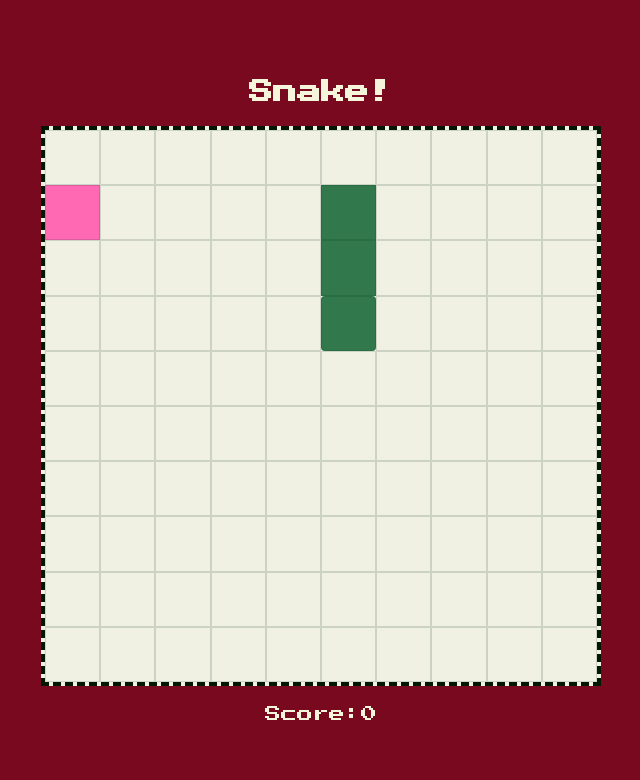
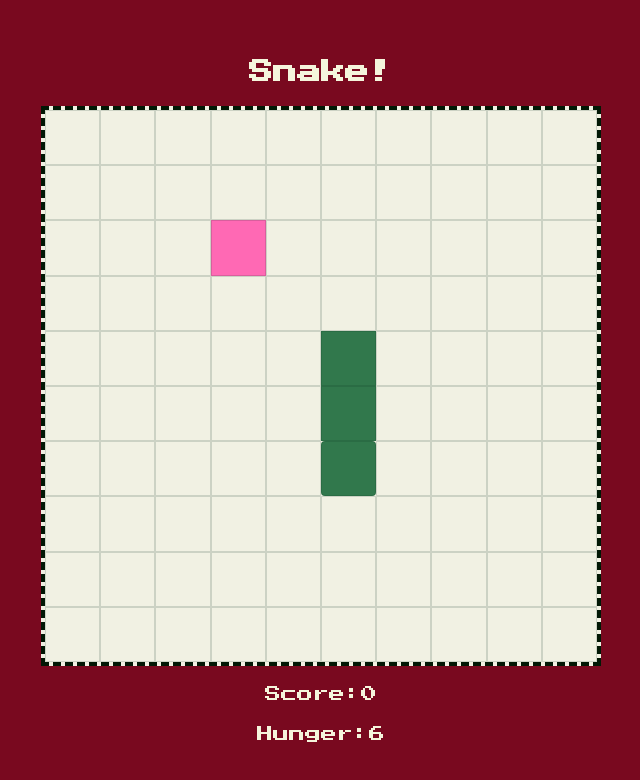
Before and after one commit to pswu11/snake-game, a website built with Vite: page index.html in a window 1280 px wide. Both pictures are taken after a click on the button "Start game". Shown: the whole page, without its empty margins (319-959 px from the left). Built offline with nearby package versions, Linux system fonts and the light colour scheme.

Commit message:
add hunger countdown

```diff
--- a/src/main.ts
+++ b/src/main.ts
@@ -1,4 +1,5 @@
 import "./style.css"
+import {createScoreBoard, updateScore, createHungerMeter, hungerCounter} from "./metrics"
 import {
   coordToId,
   directionalChange,
@@ -13,16 +14,14 @@
 export type Id = `${number}-${number}`
 export type Direction = "left" | "right" | "up" | "down"
 
-const app = document.getElementById("app") as HTMLElement
-let rows = 10
-let columns = 10
-let currentScore = 0
-let [snake, currentDirection] = spawnSnakeRandomly(3, columns, rows)
-let board: HTMLElement = app
-let apple: Coord = spawnAppleRandomly(columns, rows, snake)
-let isGameActive: boolean = false
-console.log(snake)
-console.log(apple)
+export const app = document.getElementById("app") as HTMLElement
+export let rows = 10
+export let columns = 10
+export let currentScore = 0
+export let [snake, currentDirection] = spawnSnakeRandomly(3, columns, rows)
+export let board: HTMLElement = app
+export let apple: Coord = spawnAppleRandomly(columns, rows, snake)
+export let isGameActive: boolean = false
 
 // Function: create start button
 function addStartScene(): HTMLElement {
@@ -61,29 +60,6 @@
   return board
 }
 
-// Function: add score board
-function createScoreBoard() {
-  const scoreBoard = document.createElement("div")
-  const text = document.createElement("div")
-  const score = document.createElement("div")
-  scoreBoard.id = "score-board"
-  text.id = "score-board-text"
-  score.id = "score-board-score"
-  text.textContent = "Score: "
-  score.textContent = currentScore.toString()
-  scoreBoard.appendChild(text)
-  scoreBoard.appendChild(score)
-  app.appendChild(scoreBoard)
-}
-
-// Function: update score
-function updateScore() {
-  const scoreElement = document.getElementById(
-    "score-board-score"
-  ) as HTMLElement
-  scoreElement.textContent = currentScore.toString()
-}
-
 // Function: draw a snake
 function drawSnake(board: HTMLElement) {
   const cubes = [...board.children]
@@ -107,13 +83,14 @@
   // remove existing apple
   const oldApple = document.querySelector(".apple-cube")
   oldApple?.classList.toggle("apple-cube")
-  // create a new apple
-  // const [xRange, yRange] = spawnAppleRandomly(columns, rows, snake)
-  const appleDiv = document.getElementById(`${apple[0]}-${apple[1]}`) as HTMLElement
-  appleDiv.classList.add("apple-cube")
+  // generate a new apple & draw it
+  const [xRange, yRange] = spawnAppleRandomly(columns, rows, snake)
+  const appleDiv = document.getElementById(`${xRange}-${yRange}`) as HTMLElement
+  appleDiv?.classList.add("apple-cube")
+  apple = [xRange, yRange]
 }
 
-function gameOver() {
+export function gameOver() {
   // remove key controls and switch to false
   document.removeEventListener("keydown", activateSnake)
   isGameActive = false
@@ -127,6 +104,7 @@
   // clear any existing board, score, and popup
   document.querySelector(".board")?.remove()
   document.getElementById("score-board")?.remove()
+  document.getElementById("hunger-meter")?.remove()
   document.getElementById("gameover-dialog")?.remove()
   // respawn the snake
   const result = spawnSnakeRandomly(3, columns, rows)
@@ -196,6 +174,7 @@
   // Comment it to turn off moving loop
   if (!isGameActive) {
     isGameActive = true
+    hungerCounter()
     movingLoop()
   }
   // Uncomment it to switch to turn on manual move
@@ -226,6 +205,7 @@
   board = createBoard()
   drawSnake(board)
   createScoreBoard()
+  createHungerMeter()
   drawApple()
   console.log("check init:", snake, apple)
   document.addEventListener("keydown", activateSnake)
--- /dev/null
+++ b/src/metrics.ts
@@ -0,0 +1,60 @@
+import { app, currentScore, gameOver } from "./main"
+
+export let currentHunger = 6
+
+// Function: add score board
+export function createScoreBoard() {
+  const scoreBoard = document.createElement("div")
+  const text = document.createElement("div")
+  const score = document.createElement("div")
+  scoreBoard.id = "score-board"
+  text.id = "score-board-text"
+  score.id = "score-board-score"
+  text.textContent = "Score: "
+  score.textContent = currentScore.toString()
+  scoreBoard.appendChild(text)
+  scoreBoard.appendChild(score)
+  app.appendChild(scoreBoard)
+}
+
+// Function: update score
+export function updateScore() {
+  const scoreElement = document.getElementById(
+    "score-board-score"
+  ) as HTMLElement
+  scoreElement.textContent = currentScore.toString()
+}
+
+// Function: create hunger meter
+export function createHungerMeter() {
+  const hungerMeter = document.createElement("div")
+  const text = document.createElement("div")
+  const score = document.createElement("div")
+  hungerMeter.id = "hunger-meter"
+  text.id = "hunger-meter-text"
+  score.id = "hunger-meter-score"
+  text.textContent = "Hunger: "
+  score.textContent = currentHunger.toString()
+  hungerMeter.appendChild(text)
+  hungerMeter.appendChild(score)
+  app.appendChild(hungerMeter)
+}
+
+
+// Function: update hunger
+export function updateHunger() {
+  const hungerElement = document.getElementById(
+    "hunger-meter-score"
+  ) as HTMLElement
+  hungerElement.textContent = currentHunger.toString()
+}
+
+export function hungerCounter() {
+  currentHunger--
+  updateHunger()
+  if (currentHunger === 0) {
+    gameOver()
+    currentHunger = 10
+  }
+  setTimeout(hungerCounter, 1000)
+}
--- a/src/style.css
+++ b/src/style.css
@@ -53,7 +53,7 @@
 
 
 /* SCORES */
-#score-board {
+#score-board, #hunger-meter {
   display: flex;
 
 }
--- a/src/utils.ts
+++ b/src/utils.ts
@@ -1,4 +1,11 @@
 import { Id, Coord, Direction } from "./main"
+
+export const directionalChange = {
+  left: [-1, 0],
+  right: [1, 0],
+  down: [0, 1],
+  up: [0, -1],
+}
 
 export function idToCoord(id: Id): Coord {
   return id.split("-").map((x) => parseInt(x)) as Coord
@@ -16,28 +23,15 @@
   return x >= columns || x < 0 || y >= rows || y < 0
 }
 
-export const directionalChange = {
-  left: [-1, 0],
-  right: [1, 0],
-  down: [0, 1],
-  up: [0, -1],
-}
-
-// export function genRandomCoordInArea(columns: number, rows: number, exception?: Coord[]): Coord {
-//   let [x, y] = [Math.floor(Math.random()* columns), Math.floor(Math.random() * rows)]
-//   if (exception && isOnSnake([x, y], exception)) {
-//     genRandomCoordInArea(columns, rows, exception)
-//   }
-//   return [x, y]
-// }
-
-export function genRandomCoordInAreaTwo(colmin: number, colmax: number, rowmin: number, rowmax: number): Coord {
+export function genRandomCoordInArea(colmin: number, colmax: number, rowmin: number, rowmax: number): Coord {
   const [x, y] = [Math.floor(Math.random()* (colmax - colmin + 1) + colmin), Math.floor(Math.random() * (rowmax - rowmin + 1) + rowmin)]
   return [x, y]
 }
 
+// Spawn
+
 export function spawnAppleRandomly(columns: number, rows: number, snake: Coord[]) {
-  let newApple = genRandomCoordInAreaTwo(0, columns-1, 0, rows-1)
+  let newApple = genRandomCoordInArea(0, columns-1, 0, rows-1)
   if (isOnSnake(newApple, snake)) {
     newApple = spawnAppleRandomly(columns, rows, snake)
   }
@@ -46,7 +40,7 @@
 
 export function spawnSnakeRandomly(initSnakeLength: number, columns: number, rows: number): [Coord[], Direction] {
   const newSnake: Coord[] = []
-  let [x, y] = genRandomCoordInAreaTwo(initSnakeLength, columns - initSnakeLength, initSnakeLength,rows - initSnakeLength)
+  let [x, y] = genRandomCoordInArea(initSnakeLength, columns - initSnakeLength, initSnakeLength,rows - initSnakeLength)
   newSnake.push([x, y])
   const allDirections: Direction[] = ["left", "right", "up", "down"]
   const spawnDirection = allDirections[Math.floor(Math.random() * 4)]
```
Also changed, not shown: src/hunger.ts (deleted).
